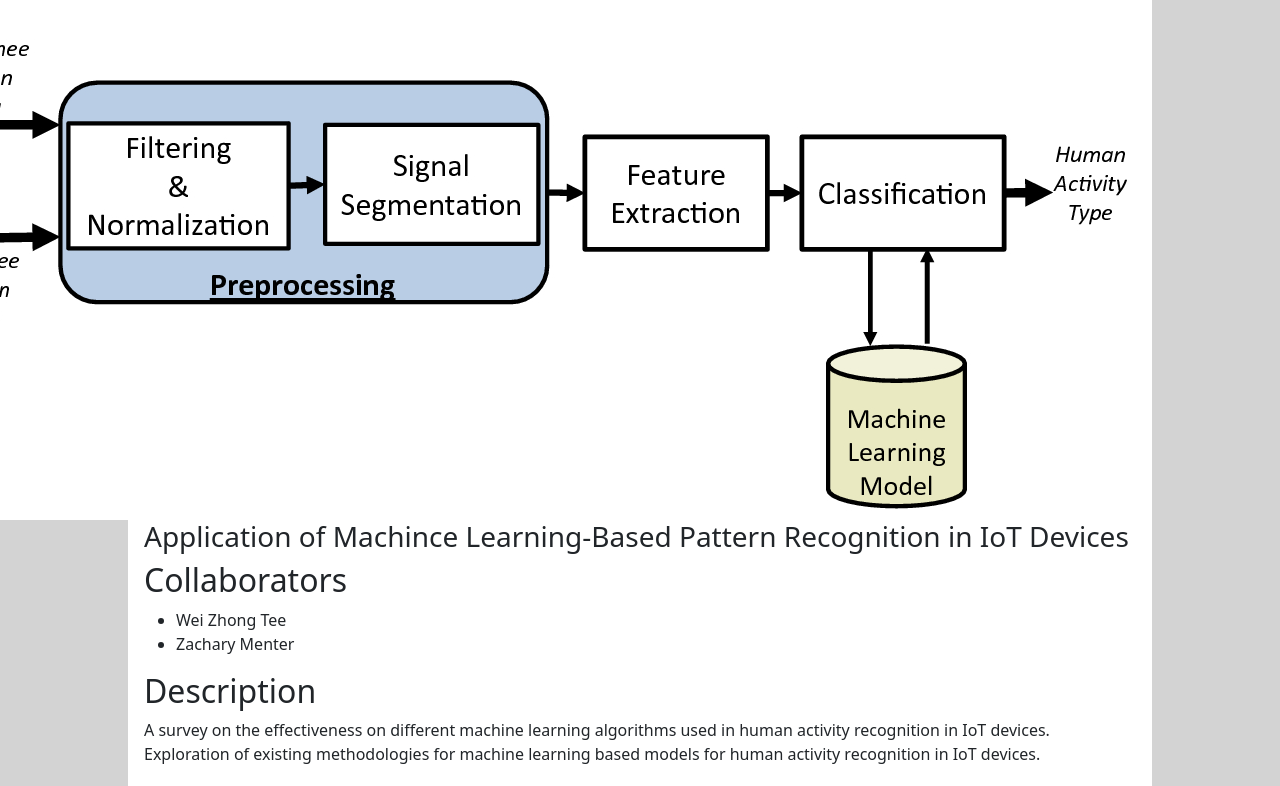
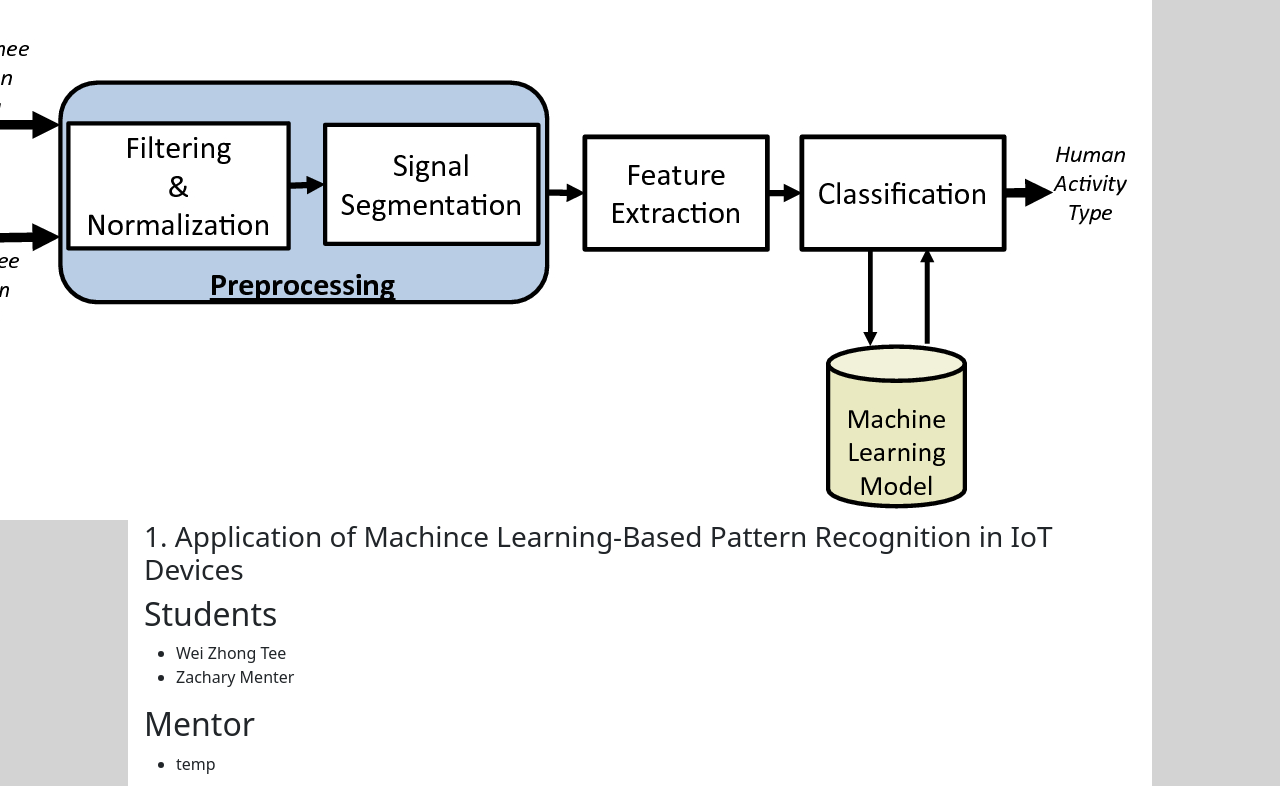
Before and after one commit to H-A-T/aims-website, a Flask app: page /projects in a window 1280 px wide; the page is wider, and only the part inside the window is pictured. Shown: the part 260-1046 px from the top of that part. Run offline with Flask 2, Linux system fonts and the light colour scheme.

Commit message:
projects changes

```diff
--- a/templates/projects.html
+++ b/templates/projects.html
@@ -6,11 +6,15 @@
         <div class="card-left">
             <img class="cardimgright" align="right" src="../static/images/applicationofmachinelearning.png">
                 <div class="card-text">
-                    <h3>Application of Machince Learning-Based Pattern Recognition in IoT Devices</h3>
-                    <h2>Collaborators</h2>
+                    <h3>1. Application of Machince Learning-Based Pattern Recognition in IoT Devices</h3>
+                    <h2>Students</h2>
                     <ul>
                         <li>Wei Zhong Tee</li>
                         <li>Zachary Menter</li>
+                    </ul>
+                    <h2>Mentor</h2>
+                    <ul>
+                        <li>temp</li>
                     </ul>
                     <h2>Description</h2>
                     <p>
@@ -23,14 +27,18 @@
         <div class="card-right">
             <img class="cardimgleft" align="left" src="../static/images/contextualhumanactivities.jpg">
             <div class="card-text">
-                <h3>Contextual human activity recognition using machine learning and deep learning</h3>
-                <h2>Collaborators</h2>
+                <h3>2. Contextual human activity recognition using machine learning and deep learning</h3>
+                <h2>Students</h2>
                 <ul>
                     <li>placeholder_name: Project Lead</li>
                     <li>placeholder_name</li>
                     <li>placeholder_name</li>
                     <li>placeholder_name</li>
                 </ul>
+                <h2>Mentor</h2>
+                    <ul>
+                        <li>temp</li>
+                    </ul>
                 <h2>Description</h2>
                 <p>
                     Exploring models that use independent or combined algorithms based on machine learning and/or deep learning principles.
@@ -42,7 +50,7 @@
             <img class="cardimgright" align="right" src="../static/images/IME Classification Image.GIF">
                 <div class="card-text">
                     <h3>Classification of Independent Medical Examination Reports</h3>
-                    <h2>Collaborators</h2>
+                    <h2>Students</h2>
                     <ul>
                         <li>Cole Pearson</li>
                     </ul>
@@ -61,11 +69,15 @@
         <div class="card-right">
             <img class="cardimgleft" align="left" src="../static/images/Named Entity Recognition.JPG">
             <div class="card-text">
-                <h3>Named Entity Recognition in Unstructured Medical Text Documents</h3>
-                <h2>Collaborators</h2>
+                <h3>3. Named Entity Recognition in Unstructured Medical Text Documents</h3>
+                <h2>Students</h2>
                 <ul>
                     <li>Cole Pearson</li>
                 </ul>
+                <h2>Mentor</h2>
+                    <ul>
+                        <li>temp</li>
+                    </ul>
                 <h2>Description</h2>
                 <p>
                     Independent medical examiner reports contain personally identifiable
@@ -81,10 +93,14 @@
         <div class="card-left">
             <img class="placeholderimg" align="right" src="../static/images/AIMS placeholder.PNG">
                 <div class="card-text">
-                    <h3>User Authentication Schemes Using Machine Learning Methods – A Review</h3>
-                    <h2>Collaborators</h2>
+                    <h3>4. User Authentication Schemes Using Machine Learning Methods – A Review</h3>
+                    <h2>Students</h2>
                     <ul>
                         <li>Nyle Siddiqui</li>
+                    </ul>
+                    <h2>Mentor</h2>
+                    <ul>
+                        <li>temp</li>
                     </ul>
                     <h2>Description</h2>
                     <p>
@@ -104,14 +120,18 @@
         <div class="card-right">
             <img class="placeholderimg" align="left" src="../static/images/AIMS placeholder.PNG">
             <div class="card-text">
-                <h3>Continuous User Authentication Using Mouse Dynamics, Machine Learning, and Minecraft</h3>
-                <h2>Collaborators</h2>
+                <h3>4. Continuous User Authentication Using Mouse Dynamics, Machine Learning, and Minecraft</h3>
+                <h2>Students</h2>
                 <ul>
                     <li>Nyle Siddiqui</li>
                     <li>Thomas Reither</li>
                     <li>Zach DeRidder</li>
                     <li>Logan Schlueter</li>
                 </ul>
+                <h2>Mentor</h2>
+                    <ul>
+                        <li>temp</li>
+                    </ul>
                 <h2>Description</h2>
                 <p>
                     A multitude of user authentication methods have been previously
@@ -128,10 +148,14 @@
         <div class="card-left">
             <img class="cardimgright" align="right" src="../static/images/identifyingmachinelearningtext.PNG">
                 <div class="card-text">
-                    <h3>Identifying Machine Generated Text in Social media using Machine and Deep Learning Methods</h3>
-                    <h2>Collaborators</h2>
+                    <h3>6. Identifying Machine Generated Text in Social media using Machine and Deep Learning Methods</h3>
+                    <h2>Students</h2>
                     <ul>
                         <li>Mitchell Haley</li>
+                    </ul>
+                    <h2>Mentor</h2>
+                    <ul>
+                        <li>temp</li>
                     </ul>
                     <h2>Description</h2>
                     <p>
@@ -146,12 +170,16 @@
         <div class="card-right">
             <img class="cardimgleft" align="left" src="../static/images/Curiosity Detection Project Image.PNG">
             <div class="card-text">
-                <h3>Curiosity Detection in Student Text Responses</h3>
-                <h2>Collaborators</h2>
+                <h3>7. Curiosity Detection in Student Text Responses</h3>
+                <h2>Students</h2>
                 <ul>
                     <li>Cole Pearson</li>
                     <li>Mitchell Hanson</li>
                 </ul>
+                <h2>Mentor</h2>
+                    <ul>
+                        <li>temp</li>
+                    </ul>
                 <h2>Description</h2>
                 <p>
                     The goal of this study is to gain insight into students’ thought process
@@ -168,11 +196,15 @@
         <div class="card-left">
             <img class="placeholderimg" align="right" src="../static/images/AIMS placeholder.PNG">
                 <div class="card-text">
-                    <h3>Machine Learning/Deep Learning Based Approach to Recommend MITRE ATT&CK Taxonomy for SRS Documents</h3>
-                    <h2>Collaborators</h2>
+                    <h3>8. Machine Learning/Deep Learning Based Approach to Recommend MITRE ATT&CK Taxonomy for SRS Documents</h3>
+                    <h2>Students</h2>
                     <ul>
                         <li>Nick Lasky</li>
                         <li>Ben Hallis</li>
+                    </ul>
+                    <h2>Mentor</h2>
+                    <ul>
+                        <li>temp</li>
                     </ul>
                     <h2>Description</h2>
                     <p>
@@ -187,11 +219,15 @@
         <div class="card-right">
             <img class="cardimgleft" align="left" src="../static/images/antimalwaremobile.PNG">
             <div class="card-text">
-                <h3>Anti-malware and malware for the mobile device</h3>
-                <h2>Collaborators</h2>
+                <h3>9. Anti-malware and malware for the mobile device</h3>
+                <h2>Students</h2>
                 <ul>
                     <li>Mingfu Huang</li>
                 </ul>
+                <h2>Mentor</h2>
+                    <ul>
+                        <li>temp</li>
+                    </ul>
                 <h2>Description</h2>
                 <p>
                     This review paper will provide a brief description of the field of
@@ -206,10 +242,14 @@
         <div class="card-left">
             <img class="cardimgright" align="right" src="../static/images/antimalwaremobile.PNG">
                 <div class="card-text">
-                    <h3>Data Security and Privacy in Autonomous Vehicles</h3>
-                    <h2>Collaborators</h2>
+                    <h3>10. Data Security and Privacy in Autonomous Vehicles</h3>
+                    <h2>Students</h2>
                     <ul>
                         <li>Mingfu Huang</li>
+                    </ul>
+                    <h2>Mentor</h2>
+                    <ul>
+                        <li>temp</li>
                     </ul>
                     <h2>Description</h2>
                     <p>
@@ -227,11 +267,15 @@
         <div class="card-right">
             <img class="cardimgleft" align="left" src="../static/images/MLpredictioninpsych.JPEG">
             <div class="card-text">
-                <h3>Application of Machine Learning Prediction in Psychology</h3>
-                <h2>Collaborators</h2>
+                <h3>11. Application of Machine Learning Prediction in Psychology</h3>
+                <h2>Students</h2>
                 <ul>
                     <li>Kyle Sargeant</li>
                 </ul>
+                <h2>Mentor</h2>
+                    <ul>
+                        <li>temp</li>
+                    </ul>
                 <h2>Description</h2>
                 <p>
                     A majority of the field of Psychology is focused on the explanation
@@ -248,11 +292,15 @@
         <div class="card-left">
             <img class="cardimgright" align="right" src="../static/images/smartcity.PNG">
                 <div class="card-text">
-                    <h3>Data Mining for Smart Cities</h3>
-                    <h2>Collaborators</h2>
+                    <h3>12. Data Mining for Smart Cities</h3>
+                    <h2>Students</h2>
                     <ul>
                         <li>Nuo Xu</li>
                         <li>Simon Arneberg</li>
+                    </ul>
+                    <h2>Mentor</h2>
+                    <ul>
+                        <li>temp</li>
                     </ul>
                     <h2>Description</h2>
                     <p>
@@ -269,13 +317,17 @@
         <div class="card-right">
             <img class="placeholderimg" align="left" src="../static/images/AIMS placeholder.PNG">
             <div class="card-text">
-                <h3>Behavioral Biometric Based User Authentication Schemes Using Machine Learning</h3>
-                <h2>Collaborators</h2>
+                <h3>13. Behavioral Biometric Based User Authentication Schemes Using Machine Learning</h3>
+                <h2>Students</h2>
                 <ul>
                     <li>Laura Pryor</li>
                     <li>placeholder_name</li>
                     <li>placeholder_name</li>
                 </ul>
+                <h2>Mentor</h2>
+                    <ul>
+                        <li>temp</li>
+                    </ul>
                 <h2>Description</h2>
                 <p>
                     This project is looking at effectively training machine learning
```
